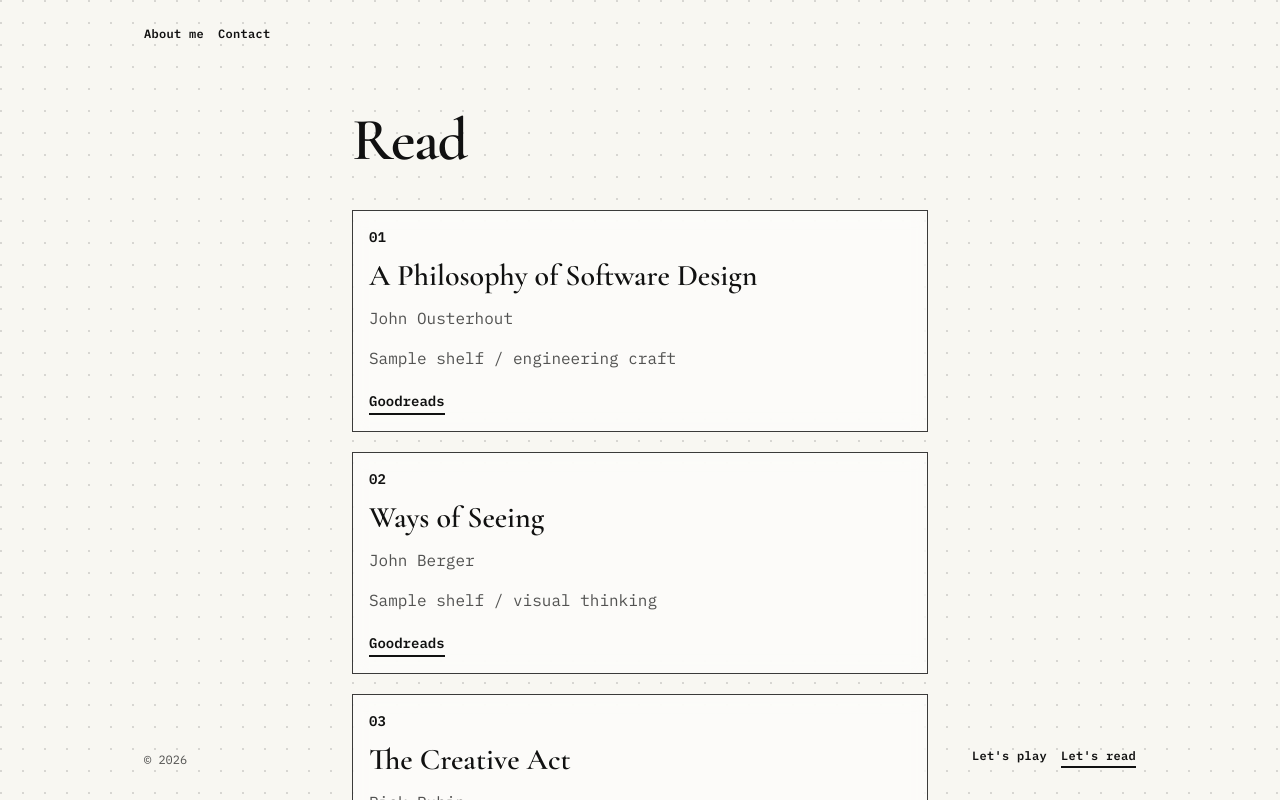
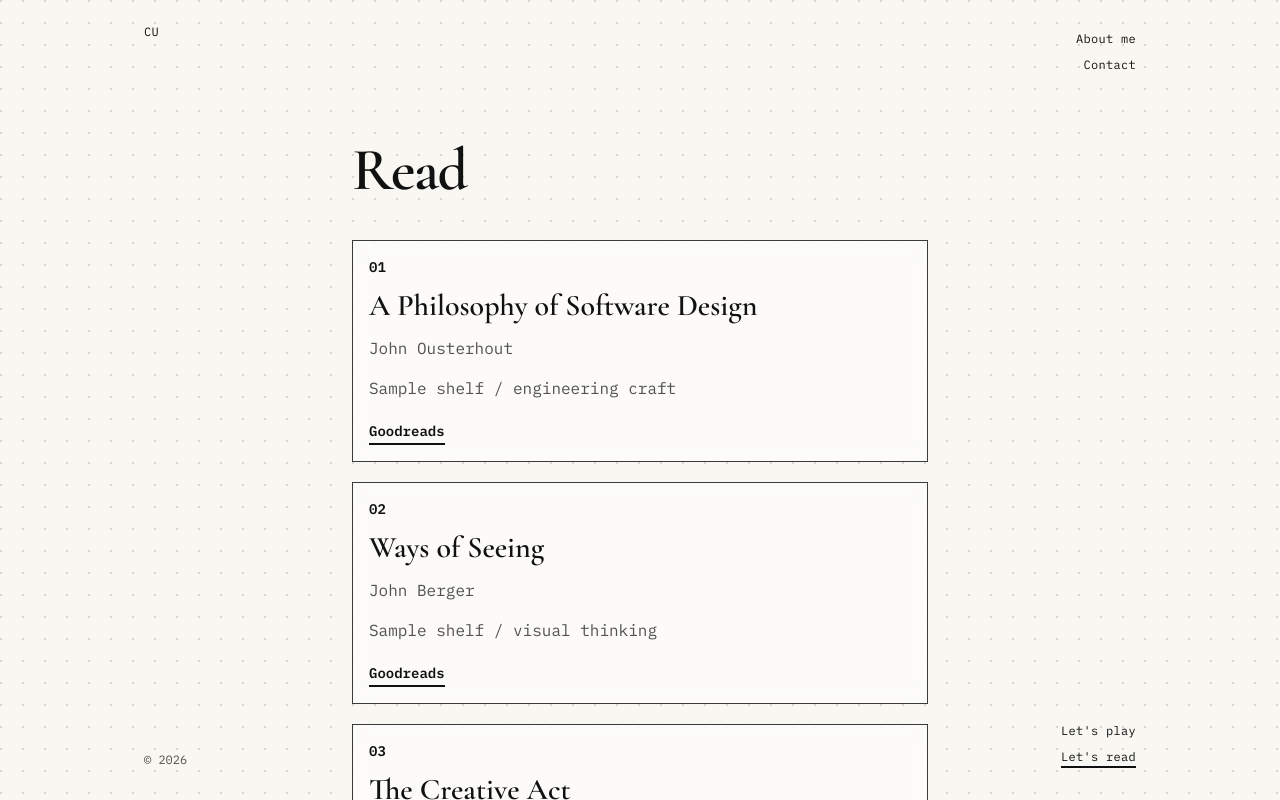
Before and after one commit to conuko/constantin-unterkofler-com-v2, a Next.js app: page /read in a window 1280 px wide. Shown: the top 800 px of the page. Built offline with nearby package versions, Linux system fonts and the light colour scheme.

Commit message:
feat(accessibility): add skip link for improved navigation and refactor layout components

```diff
--- a/app/about/page.tsx
+++ b/app/about/page.tsx
@@ -12,9 +12,7 @@ export default function AboutPage() {
   return (
     <PageShell title={pageCopy.about.title} isNarrow>
       <p className="text-sm text-ink-muted">{aboutParagraphs.join(" ")}</p>
-      <section className="flex flex-col gap-4">
-        <CvList entries={cvEntries} />
-      </section>
+      <CvList entries={cvEntries} />
     </PageShell>
   );
 }
--- a/app/contact/page.tsx
+++ b/app/contact/page.tsx
@@ -10,10 +10,10 @@ export const metadata: Metadata = {
 export default function ContactPage() {
   return (
     <PageShell title={pageCopy.contact.title} isNarrow>
-      <div className="border-t border-rule">
+      <ul className="border-t border-rule">
         {contactLinks.map((link) => (
+          <li key={link.label}>
             <a
-            key={link.label}
               href={link.href}
               target={link.href.startsWith("mailto:") ? undefined : "_blank"}
               rel={
@@ -23,11 +23,14 @@ export default function ContactPage() {
               }
               className="flex flex-col gap-1 border-b border-rule py-4 lg:flex-row lg:items-center lg:gap-4"
             >
-            <span className="text-sm font-semibold lg:w-40">{link.label}</span>
+              <span className="text-sm font-semibold lg:w-40">
+                {link.label}
+              </span>
               <span className="text-sm text-ink-muted">{link.value}</span>
             </a>
+          </li>
         ))}
-      </div>
+      </ul>
     </PageShell>
   );
 }
--- a/app/globals.css
+++ b/app/globals.css
@@ -23,3 +23,19 @@ a {
 ::selection {
   background: var(--color-dot);
 }
+
+.skip-link {
+  position: absolute;
+  top: -3rem;
+  left: 1rem;
+  background: var(--color-ink);
+  color: var(--color-paper);
+  padding: 0.5rem 1rem;
+  font-size: 0.75rem;
+  font-weight: 600;
+  z-index: 100;
+}
+
+.skip-link:focus {
+  top: 0.5rem;
+}
--- a/app/layout.tsx
+++ b/app/layout.tsx
@@ -1,5 +1,6 @@
 import type { Metadata } from "next";
 import { Cormorant_Garamond, IBM_Plex_Mono } from "next/font/google";
+import Link from "next/link";
 import type { ReactNode } from "react";
 import { SiteNav } from "@/components/site-nav";
 import {
@@ -41,26 +42,35 @@ export default function RootLayout({
         className="min-h-dvh bg-paper text-ink leading-relaxed"
         suppressHydrationWarning
       >
+        <a href="#main-content" className="skip-link">
+          Skip to main content
+        </a>
+
         <div className="mx-auto w-full max-w-5xl px-4 py-6 pb-16">
-          <header className="flex flex-col gap-4 pb-8 lg:flex-row lg:items-start lg:justify-between lg:gap-6">
+          <header className="flex items-start justify-between gap-6 pb-8">
+            <Link href="/" className="text-xs tracking-wide underline-reveal">
+              {siteMeta.shortName}
+            </Link>
             <SiteNav
               items={headerNavItems}
               ariaLabel="Primary"
-              className="flex flex-wrap gap-2 gap-x-3.5 pt-0.5 lg:max-w-sm lg:justify-end"
+              className="flex flex-col items-end"
             />
           </header>
 
-          <main className="lg:pt-8">{children}</main>
+          <main id="main-content" tabIndex={-1} className="lg:pt-8 outline-none">
+            {children}
+          </main>
+        </div>
 
         <footer className="fixed inset-x-0 bottom-8 mx-auto flex max-w-5xl items-end justify-between px-4">
           <p className="text-xs text-ink-muted">© 2026</p>
           <SiteNav
             items={footerNavItems}
             ariaLabel="Secondary"
-              className="flex gap-2 gap-x-3.5 [writing-mode:vertical-rl] lg:[writing-mode:horizontal-tb]"
+            className="flex gap-2 [writing-mode:vertical-rl] lg:flex-col lg:[writing-mode:horizontal-tb] lg:gap-0"
           />
         </footer>
-        </div>
       </body>
     </html>
   );
--- a/components/page-shell.tsx
+++ b/components/page-shell.tsx
@@ -13,7 +13,7 @@ export function PageShell({
   isNarrow = false,
 }: PageShellProps) {
   return (
-    <section
+    <div
       className={cn(
         "flex flex-col gap-10",
         isNarrow && "max-w-xl mx-auto w-full",
@@ -23,6 +23,6 @@ export function PageShell({
         {title}
       </h1>
       {children}
-    </section>
+    </div>
   );
 }
--- a/components/reading-slip-card.tsx
+++ b/components/reading-slip-card.tsx
@@ -8,11 +8,7 @@ type ReadingSlipCardProps = {
 export function ReadingSlipCard({ entry, number }: ReadingSlipCardProps) {
   return (
     <article className="flex min-h-full flex-col gap-3.5 border border-card-stroke bg-card-glass p-4 backdrop-blur-sm">
-      <div className="flex items-center justify-between gap-3">
-        <p className="text-sm font-semibold">
-          {String(number).padStart(2, "0")}
-        </p>
-      </div>
+      <p className="text-sm font-semibold">{String(number).padStart(2, "0")}</p>
 
       <h2 className="font-heading text-3xl leading-none font-semibold">
         {entry.title}
--- a/components/site-nav.tsx
+++ b/components/site-nav.tsx
@@ -14,23 +14,26 @@ export function SiteNav({ items, ariaLabel, className }: SiteNavProps) {
   const pathname = usePathname();
 
   return (
-    <nav aria-label={ariaLabel} className={className}>
+    <nav aria-label={ariaLabel}>
+      <ul className={className}>
         {items.map((item) => {
           const isActive =
             pathname === item.href ||
             (item.href !== "/" && pathname.startsWith(`${item.href}/`));
 
           return (
+            <li key={item.href}>
               <Link
-            key={item.href}
                 href={item.href}
-            className="text-xs font-semibold tracking-wide underline-reveal"
+                className="text-xs tracking-wide underline-reveal"
                 data-active={isActive}
               >
                 {item.label}
               </Link>
+            </li>
           );
         })}
+      </ul>
     </nav>
   );
 }
--- a/components/tune-sheet-card.tsx
+++ b/components/tune-sheet-card.tsx
@@ -8,11 +8,7 @@ type TuneSheetCardProps = {
 export function TuneSheetCard({ entry, number }: TuneSheetCardProps) {
   return (
     <article className="flex min-h-full flex-col gap-3.5 border border-card-stroke bg-card-glass p-4 backdrop-blur-sm">
-      <div className="flex items-center justify-between gap-3">
-        <p className="text-sm font-semibold">
-          {String(number).padStart(2, "0")}
-        </p>
-      </div>
+      <p className="text-sm font-semibold">{String(number).padStart(2, "0")}</p>
 
       <div className="flex flex-col gap-1">
         <h2 className="font-heading text-3xl leading-none font-semibold">
--- a/content/site-content.ts
+++ b/content/site-content.ts
@@ -38,12 +38,13 @@ export type HomeRoute = {
 
 export const siteMeta = {
   name: "Constantin Unterkofler",
+  shortName: "CU",
   role: "Senior Software Engineer",
   location: "Berlin, Germany",
   description:
     "Personal portfolio of Constantin Unterkofler, a Senior Software Engineer building thoughtful digital products and scalable web experiences.",
   shortBlurb:
-    "Senior Software Engineer in Berlin, building thoughtful digital products and scalable web experiences with a guitar never too far away.",
+    "Senior Software Engineer in Berlin, building thoughtful digital products and scalable web experiences.",
 };
 
 export const headerNavItems: NavItem[] = [
```
Lines whose indentation alone changed are shown as unchanged.
